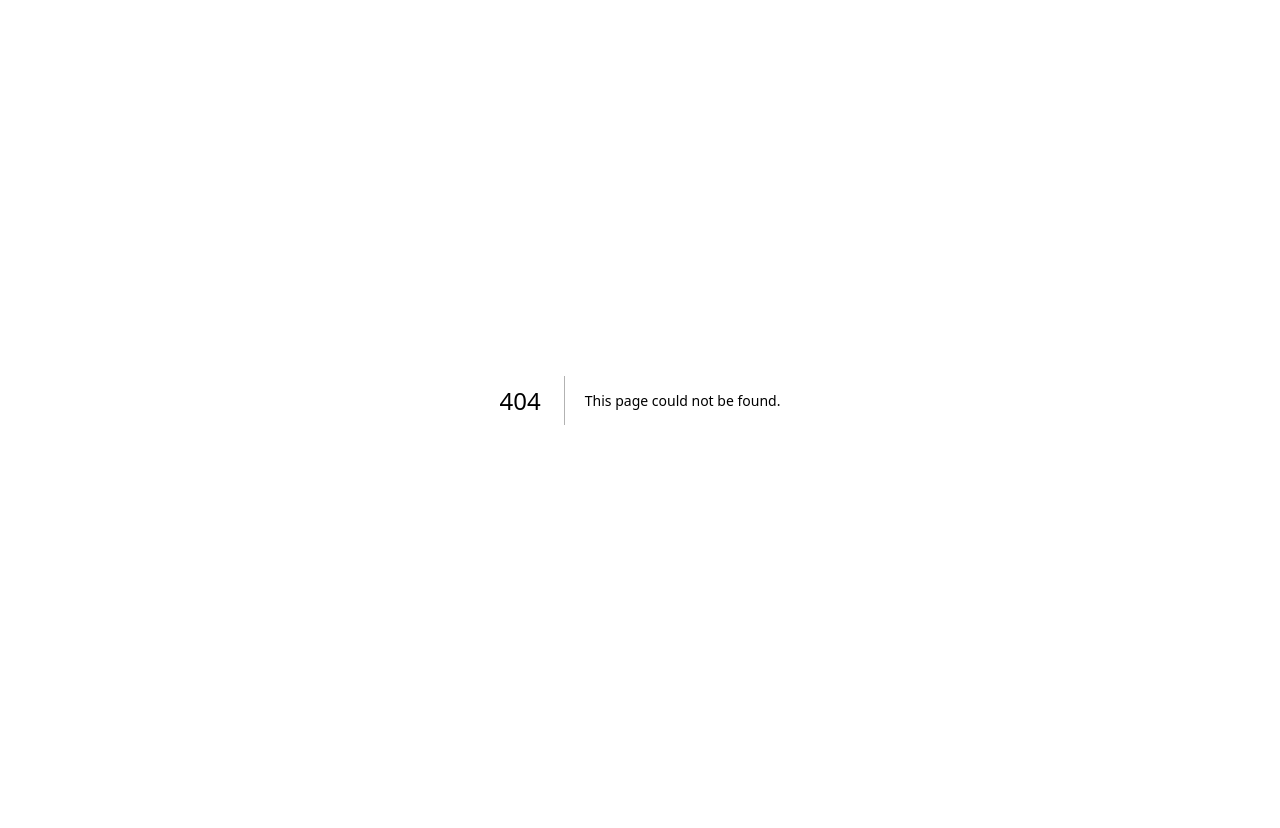
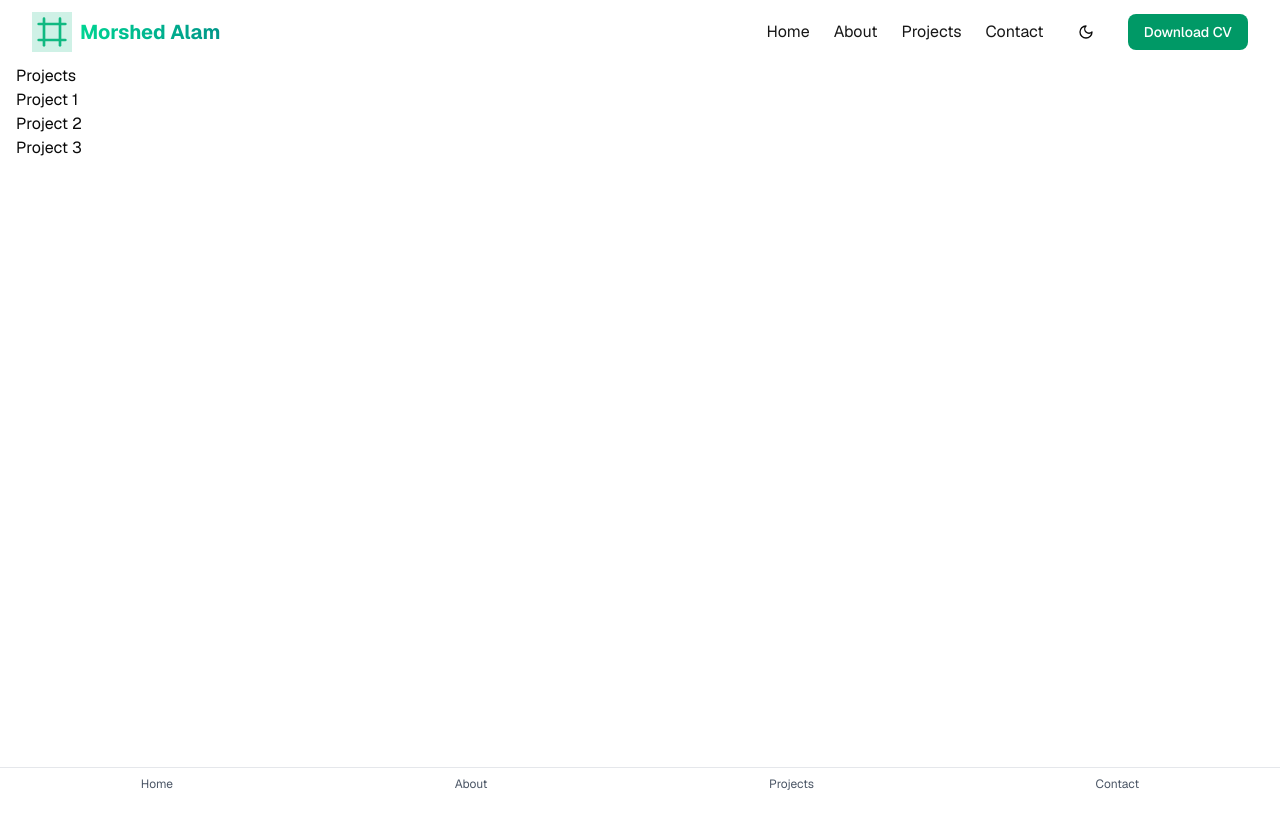
Before and after one commit to morz-mamun/morshed-portfolio, a Next.js app: page /projects in a window 1280 px wide. Before the commit this address had no page. Shown: the top 828 px of the page. Before the commit the page ends 800 px from the top, so only its background shows below. Built offline with nearby package versions, Linux system fonts and the light colour scheme.

Commit message:
add: add project route page

```diff
--- /dev/null
+++ b/app/(public)/projects/page.tsx
@@ -0,0 +1,13 @@
+export default function ProjectsPage () {
+  return (
+    <div>
+      <h1>Projects</h1>
+      {/* Add your project details here */}
+      <ul>
+        <li>Project 1</li>
+        <li>Project 2</li>
+        <li>Project 3</li>
+      </ul>
+    </div>
+  )
+}
```
